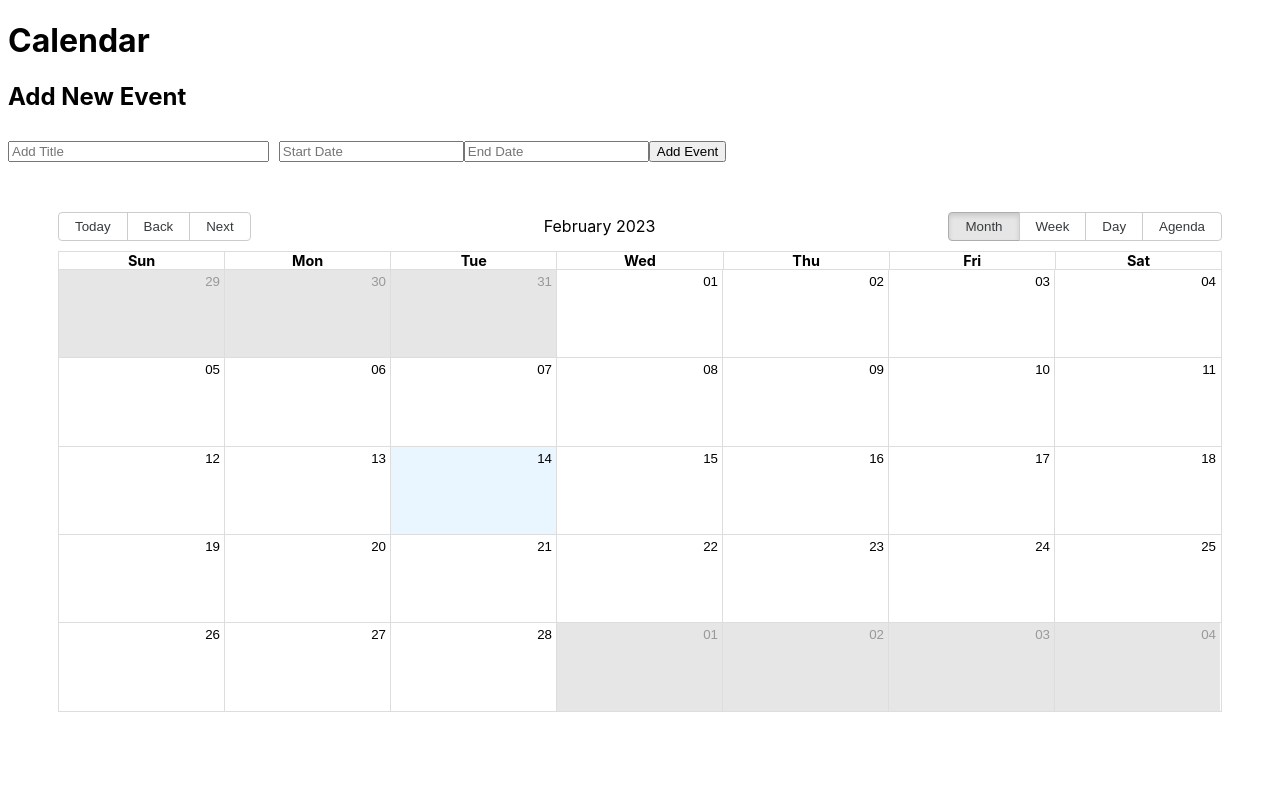
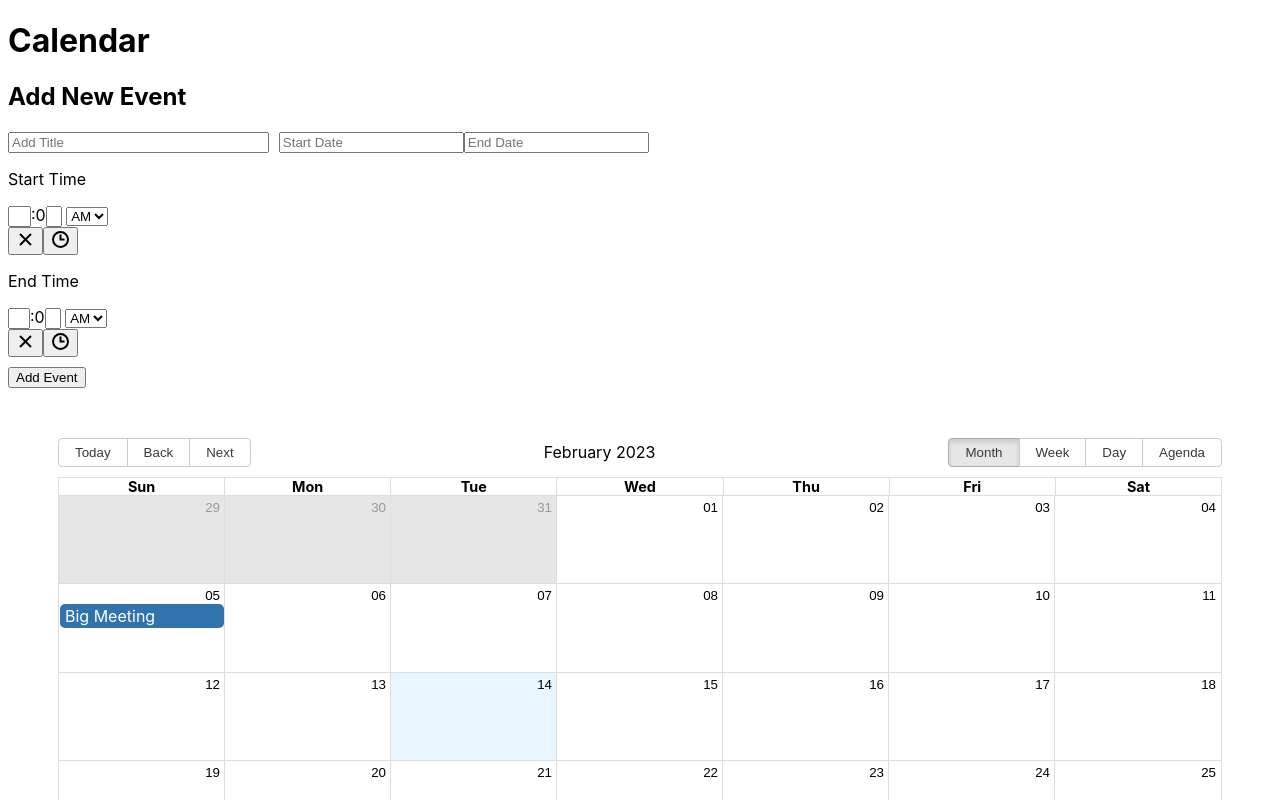
Before and after one commit to NathanielMention/conferenceConnect, a React (Create React App) app: page /mymeetings in a window 1280 px wide. Shown: the top 800 px of the page. Built offline with nearby package versions, Linux system fonts and the light colour scheme; what agora-rtc-react would draw is missing.

Commit message:
Added a time picker button (does not work yet), and will store the events in firebase, you also need to do npm install react-time-picker

```diff
--- a/src/pages/Calendar.js
+++ b/src/pages/Calendar.js
@@ -1,4 +1,3 @@
-
 import format from "date-fns/format";
 import getDay from "date-fns/getDay";
 import parse from "date-fns/parse";
@@ -8,7 +7,16 @@ import { Calendar, dateFnsLocalizer } from "react-big-calendar";
 import "react-big-calendar/lib/css/react-big-calendar.css";
 import DatePicker from "react-datepicker";
 import "react-datepicker/dist/react-datepicker.css";
-
+import TimePicker from 'react-time-picker'
+import { firebaseDB } from "../utils/FirebaseConfig.ts";
+import {
+  collection,
+  getDocs,
+  addDoc,
+  updateDoc,
+  deleteDoc,
+  doc,
+} from "firebase/firestore";
 
 const locales = {
     "en-US": require("date-fns/locale/en-US"),
@@ -21,60 +29,94 @@ const localizer = dateFnsLocalizer({
     locales,
 });
 
-const events = [
-    // {
-    //     title: "Big Meeting",
-    //     allDay: true,
-    //     start: new Date(2021, 6, 0),
-    //     end: new Date(2021, 6, 0),
-    // },
-    // {
-    //     title: "Vacation",
-    //     start: new Date(2021, 6, 7),
-    //     end: new Date(2021, 6, 10),
-    // },
-    // {
-    //     title: "Conference",
-    //     start: new Date(2021, 6, 20),
-    //     end: new Date(2021, 6, 23),
-    // },
+const event = [
+    {
+        title: "Big Meeting",
+        // allday: false,
+        start: new Date(2023, 1, 5, 7, 0, 0),
+        end: new Date(2023, 1, 5,  10, 30, 0),
+    },
+    {
+        title: "Vacation",
+        start: new Date(2023, 2, 10),
+        end: new Date(2023, 2, 10),
+    },
+    {
+        title: "Conference",
+        start: new Date(2023, 2, 20),
+        end: new Date(2023, 2, 23),
+    },
 ];
 
 function CalendarView() {
-    const [newEvent, setNewEvent] = useState({ title: "", start: "", end: "" });
-    const [allEvents, setAllEvents] = useState(events);
-
-    function handleAddEvent() {
-        for (let i=0; i<allEvents.length; i++){
-          const d1 = new Date (allEvents[i].start);
-          const d2 = new Date(newEvent.start);
-          const d3 = new Date(allEvents[i].end);
-          const d4 = new Date(newEvent.end);
-          if (
-            ( (d1  <= d2) && (d2 <= d3) ) || ( (d1  <= d4) &&
-              (d4 <= d3) )
-            )
-          {
-              alert("CLASH");
-              break;
-          }
-        }
+    const [newEvent, setNewEvent] = useState({ title: "", start: "", end: ""});
+    const [allEvents, setAllEvents] = useState(event);
+    const [newTitle, setNewTitle] = useState("");
+    const [newStart, setNewStart] = useState("");
+    const [newEnd, setNewEnd] = useState("");
+    const usersCollectionRef = collection(firebaseDB, "events");
 
 
+
+    const [startTime, setStartTime] = useState('10:00')
+    const [endTime, setEndTime] = useState('11:00')
+
+    const handleStartTimeChange = (value) => {
+        setStartTime(value)
+    }
+
+    const handleEndTimeChange = (value) => {
+        setEndTime(value)
+    }
+
+    // function handleAddEvent() {
+    //     // setNewEvent({...newEvent, title: newTitle})
+    //     const createTask = async () => {
+    //         await addDoc(usersCollectionRef, { event: newEvent })
+    //     };
+    //     setAllEvents([...allEvents, newEvent]);
+
+
+    // }
+    const createTask = async () => {
+        await addDoc(usersCollectionRef, { event: newEvent })
         setAllEvents([...allEvents, newEvent]);
-    }
+    };
     return (
+
         <div className="CalendarView">
+
             <h1>Calendar</h1>
             <h2>Add New Event</h2>
             <div>
-                <input type="text" placeholder="Add Title" style={{ width: "20%", marginRight: "10px" }} value={newEvent.title} onChange={(e) => setNewEvent({ ...newEvent, title: e.target.value })} />
-                <DatePicker placeholderText="Start Date" style={{ marginRight: "10px" }} selected={newEvent.start} onChange={(start) => setNewEvent({ ...newEvent, start })} />
-                <DatePicker placeholderText="End Date" selected={newEvent.end} onChange={(end) => setNewEvent({ ...newEvent, end })} />
-                <button style={{ marginTop: "10px" }} onClick={handleAddEvent}>
+                <input type="text" placeholder="Add Title" style={{ width: "20%", marginRight: "10px" }}
+                    value={newEvent.title}
+                    onChange={(e) => setNewEvent({ ...newEvent, title: e.target.value })}
+                    // onChange={(e) => setNewTitle(e.target.value )}
+                />
+
+                <DatePicker placeholderText="Start Date" style={{ marginRight: "10px" }}
+                    selected={newEvent.start} onChange={(start) => setNewEvent({ ...newEvent, start })}
+                />
+                <DatePicker placeholderText="End Date" style={{ marginRight: "10px" }}
+                    selected={newEvent.end} onChange={(end) => setNewEvent({ ...newEvent, end })}
+                />
+
+                <p>Start Time</p>
+                <TimePicker placeholderText = "Start Time" value={startTime} onChange={handleStartTimeChange} />
+                <p>End Time</p>
+                <TimePicker value={endTime} onChange={handleEndTimeChange} />
+                <button style={{ marginTop: "10px" }} onClick={ createTask}>
                     Add Event
                 </button>
-            </div><Calendar localizer={localizer} events={allEvents} startAccessor="start" endAccessor="end" style={{ height: 500, margin: "50px" }} />
+            </div>
+            <Calendar
+                localizer={localizer}
+                events={allEvents}
+                startAccessor="start"
+                endAccessor="end"
+                style={{ height: 500, margin: "50px" }}
+            />
         </div>
 
     );
```
